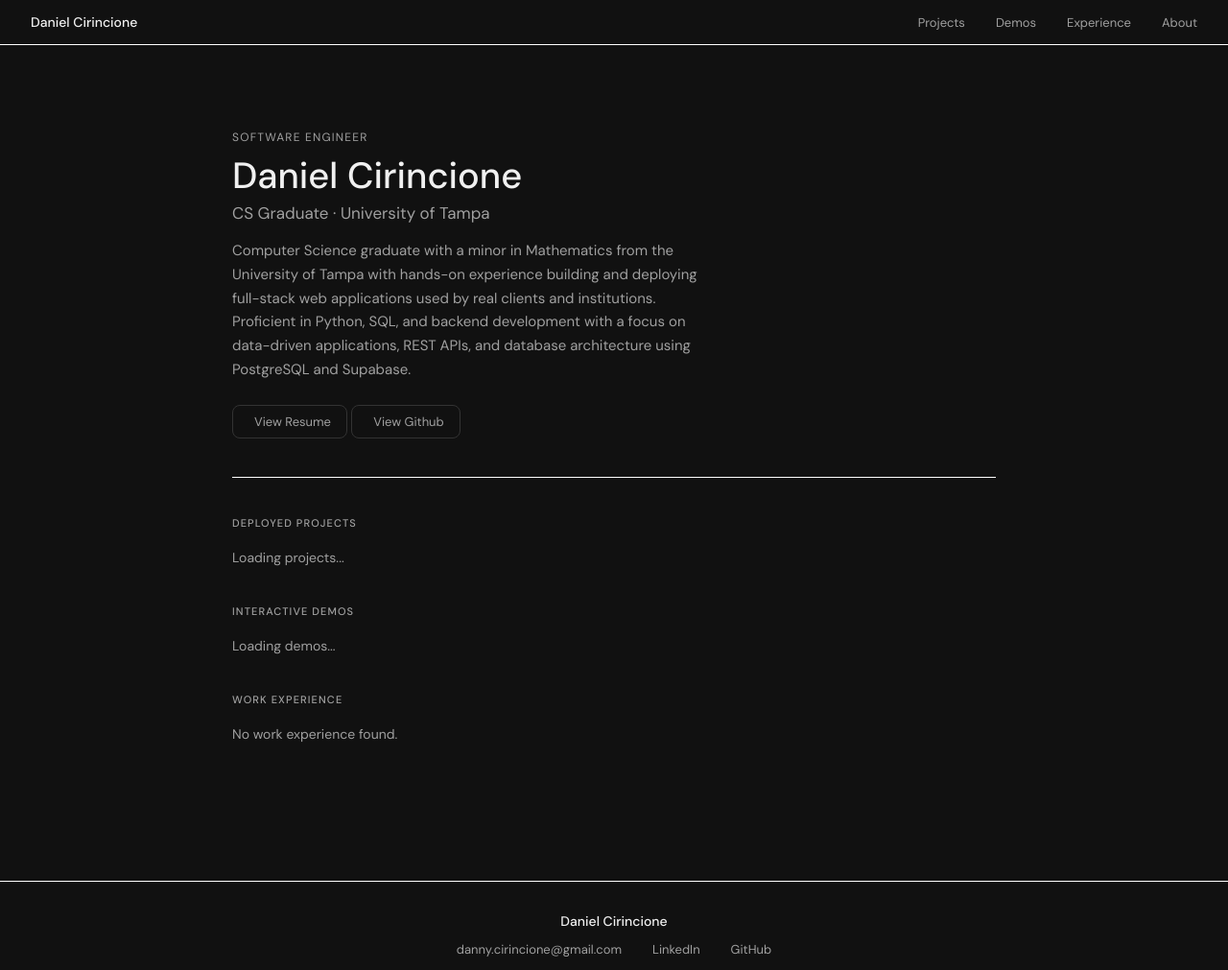
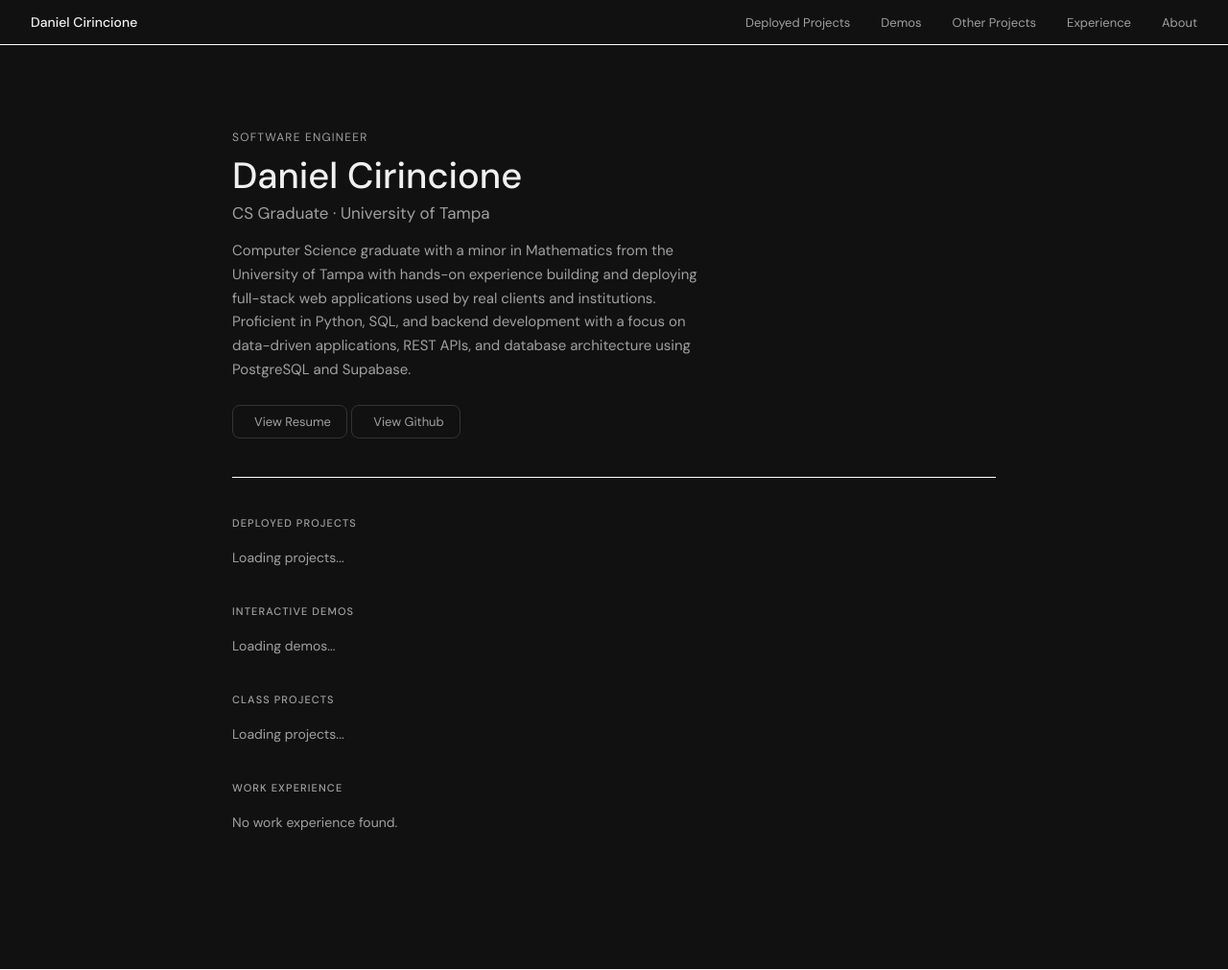
Before and after one commit to DCirincione/Portfolio, a FastAPI app: page / in a window 1280 px wide. Shown: the top 1011 px of the page at 96% size. Run offline with FastAPI, Linux system fonts and the light colour scheme; data that the repository does not hold is empty; parts of the project's set-up code (start-up, migrations or seed data) failed here and were passed over; some libraries are stand-ins or nearby versions.

Commit message:
updated projects to show projects that are not interactive or deployed seperately

```diff
--- a/templates/about.html
+++ b/templates/about.html
@@ -16,8 +16,9 @@
     <nav class="navbar">
         <a href="/" class="nav-name">Daniel Cirincione</a>
         <div class="nav-links">
-            <a href="/#projects">Projects</a>
+            <a href="/#projects">Deployed Projects</a>
             <a href="/#demos">Demos</a>
+            <a href="/#other-projects">Other Projects</a>
             <a href="/#experience">Experience</a>
             <a href="/about">About</a>
         </div>
--- a/templates/index.html
+++ b/templates/index.html
@@ -19,8 +19,9 @@
 <nav class="navbar">
     <a href="#" class="nav-name">Daniel Cirincione</a>
     <div class="nav-links">
-        <a href="#projects">Projects</a>
+        <a href="#projects">Deployed Projects</a>
         <a href="#demos">Demos</a>
+        <a href="/#other-projects">Other Projects</a>
         <a href="#experience">Experience</a>
         <a href="/about">About</a>
     </div>
@@ -60,6 +61,13 @@
             </div>
         </div>
 
+        <div class="section", id="other-projects">
+            <p class="section-label">Class Projects</p>
+            <div class="project-list" id="github-list">
+                <p class="loading-text">Loading projects...</p>
+            </div>
+        </div>
+
         <div class="section", id="experience">
             <p class="section-label">Work Experience</p>
             <div class="project-list" id="work-list">
@@ -74,11 +82,14 @@
                 const res = await fetch('/api/projects');
                 const projects = await res.json();
 
-                const deployed = projects.filter(p => !p.is_interactive);
+                const deployed = projects.filter(p => !p.is_interactive && p.live_url);
                 const interactive = projects.filter(p => p.is_interactive);
+                const github_only = projects.filter(p => !p.is_interactive && !p.live_url && p.github_url);
 
                 renderCards('deployed-list', deployed);
                 renderCards('interactive-list', interactive);
+                renderCards('github-list', github_only);
+
             } catch (err) {
                 console.error('Failed to load projects:', err);
             }
@@ -99,9 +110,13 @@
           <div class="card-footer">
             <span class="card-stack">${p.tech_stack}</span>
             ${p.live_url
-                    ? `<a class="card-link" href="${p.live_url}" target="_blank"><i class="ti ti-external-link"></i> View</a>`
-                    : `<a class="card-link" href="/demo/${p.id}"><i class="ti ti-player-play"></i> Run</a>`
-                }
+                ? `<a class="card-link" href="${p.live_url}" target="_blank"><i class="ti ti-external-link"></i> View</a>`
+                : p.is_interactive
+                    ? `<a class="card-link" href="/demo/${p.id}"><i class="ti ti-player-play"></i> Run</a>`
+                    : p.github_url
+                        ? `<a class="card-link" href="${p.github_url}" target="_blank"><i class="ti ti-brand-github"></i> GitHub</a>`
+                        : ''
+            }
           </div>
         </div>
       `).join('');
--- a/templates/project.html
+++ b/templates/project.html
@@ -16,8 +16,9 @@
     <nav class="navbar">
         <a href="/" class="nav-name">Daniel Cirincione</a>
         <div class="nav-links">
-            <a href="/#projects">Projects</a>
+            <a href="/#projects">Deployed Projects</a>
             <a href="/#demos">Demos</a>
+            <a href="/#other-projects">Other Projects</a>
             <a href="/#experience">Experience</a>
             <a href="/about">About</a>
         </div>
--- a/templates/stats_predictor.html
+++ b/templates/stats_predictor.html
@@ -140,8 +140,9 @@
     <nav class="navbar">
         <a href="/" class="nav-name">Daniel Cirincione</a>
         <div class="nav-links">
-            <a href="/#projects">Projects</a>
+            <a href="/#projects">Deployed Projects</a>
             <a href="/#demos">Demos</a>
+            <a href="/#other-projects">Other Projects</a>
             <a href="/#experience">Experience</a>
             <a href="/about">About</a>
         </div>
--- a/templates/watchgame.html
+++ b/templates/watchgame.html
@@ -16,8 +16,9 @@
   <nav class="navbar">
     <a href="/" class="nav-name">Daniel Cirincione</a>
     <div class="nav-links">
-      <a href="/#projects">Projects</a>
+      <a href="/#projects">Deployed Projects</a>
       <a href="/#demos">Demos</a>
+      <a href="/#other-projects">Other Projects</a>
       <a href="/#experience">Experience</a>
       <a href="/about">About</a>
     </div>
```
